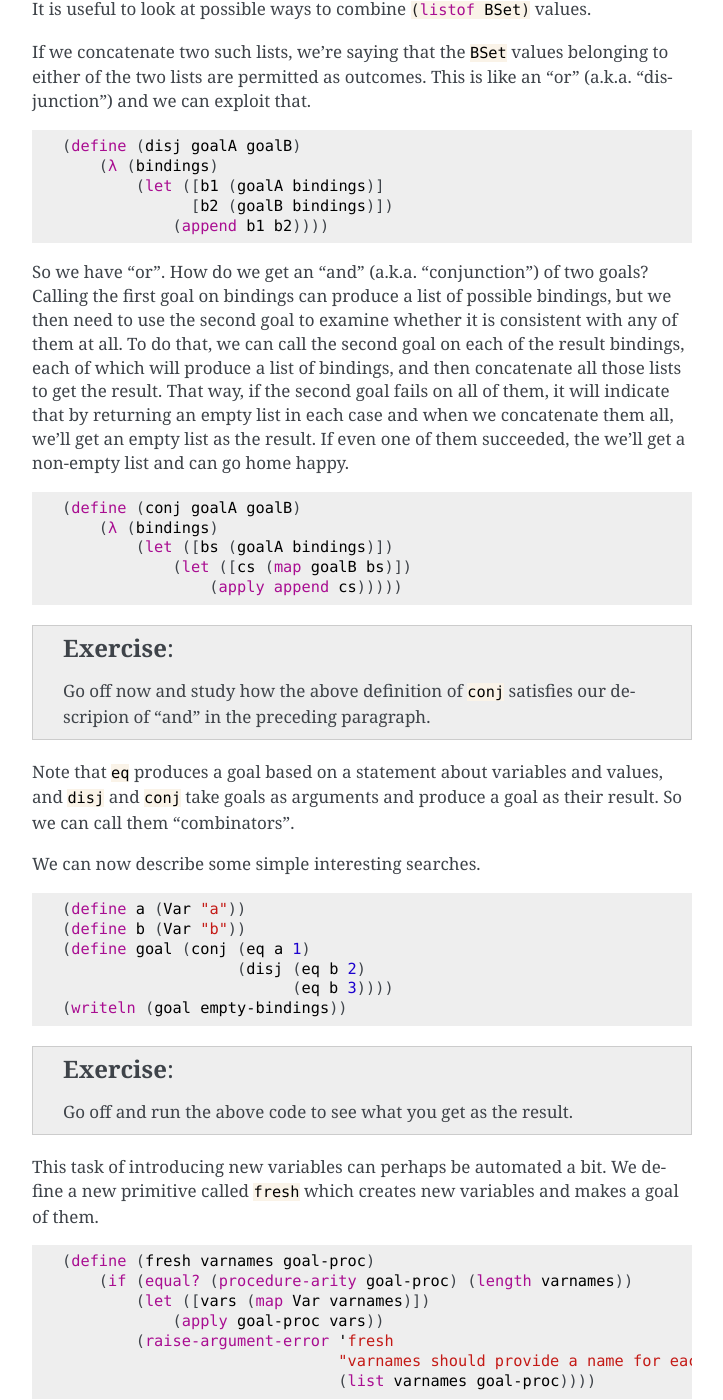
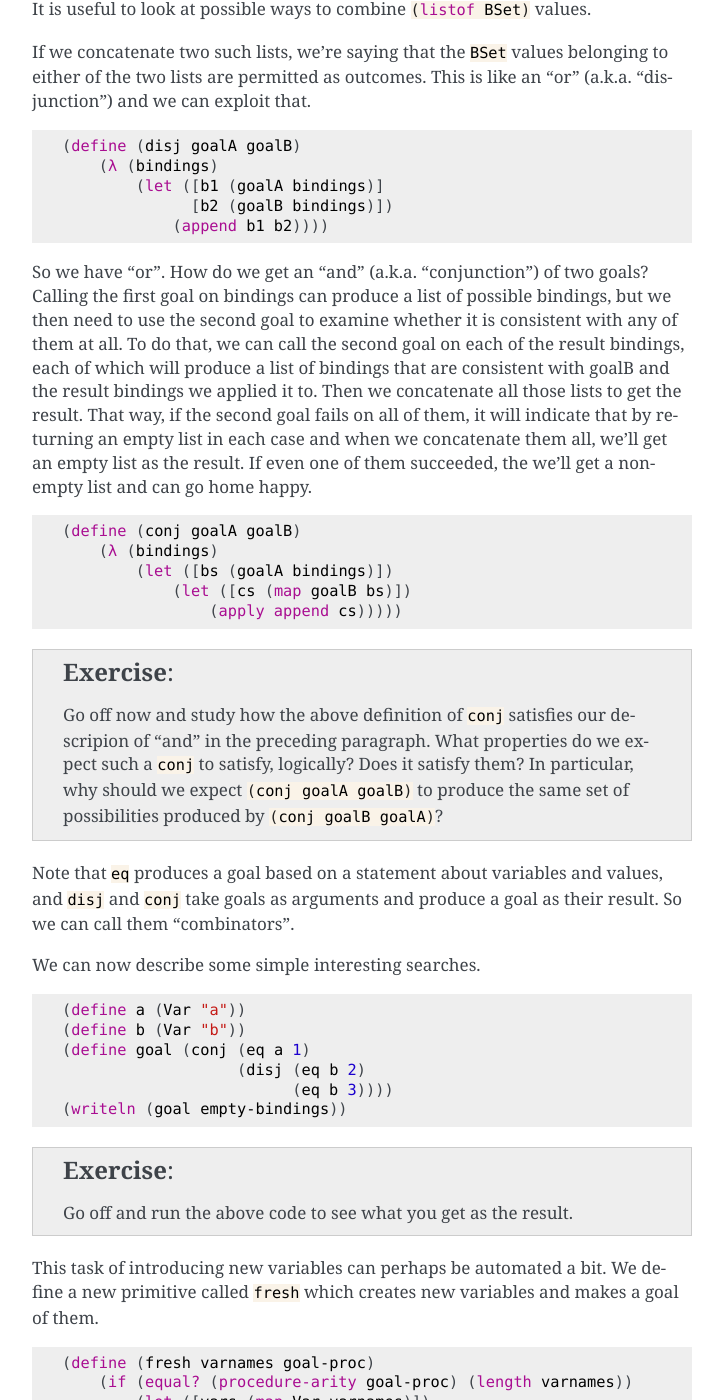
Before and after one commit to kreauniv/comp308, a Sphinx documentation site: the page built from source/appsem.rst, in a window 1280 px wide and 1400 px high, scrolled down 3724 px. Shown: the whole window, without its empty margins (388-1111 px from the left). Built offline with Sphinx 7.4.7, drawn with Linux system fonts in a browser that asks for light colours.

Commit message:
Tweak to questions

```diff
--- a/source/appsem.rst
+++ b/source/appsem.rst
@@ -195,15 +195,16 @@ belonging to either of the two lists are permitted as outcomes. This is like an
 
 
 So we have "or". How do we get an "and" (a.k.a. "conjunction") of two goals?
-Calling the first goal on bindings can produce a list of possible bindings,
-but we then need to use the second goal to examine whether it is consistent
-with any of them at all. To do that, we can call the second goal on each
-of the result bindings, each of which will produce a list of bindings, and
-then concatenate all those lists to get the result. That way, if the second
-goal fails on all of them, it will indicate that by returning an empty
-list in each case and when we concatenate them all, we'll get an empty list
-as the result. If even one of them succeeded, the we'll get a non-empty list
-and can go home happy.
+Calling the first goal on bindings can produce a list of possible bindings, but
+we then need to use the second goal to examine whether it is consistent with
+any of them at all. To do that, we can call the second goal on each of the
+result bindings, each of which will produce a list of bindings that are
+consistent with goalB and the result bindings we applied it to. Then we
+concatenate all those lists to get the result. That way, if the second goal
+fails on all of them, it will indicate that by returning an empty list in each
+case and when we concatenate them all, we'll get an empty list as the result.
+If even one of them succeeded, the we'll get a non-empty list and can go home
+happy.
 
 .. code-block:: racket
 
@@ -216,7 +217,10 @@ and can go home happy.
 .. admonition:: **Exercise**
 
     Go off now and study how the above definition of :rkt:`conj` satisfies our
-    descripion of "and" in the preceding paragraph.
+    descripion of "and" in the preceding paragraph. What properties do we
+    expect such a :rkt:`conj` to satisfy, logically? Does it satisfy them? In
+    particular, why should we expect :rkt:`(conj goalA goalB)` to produce the
+    same set of possibilities produced by :rkt:`(conj goalB goalA)`?
 
 
 Note that :rkt:`eq` produces a goal based on a statement about variables and
```
